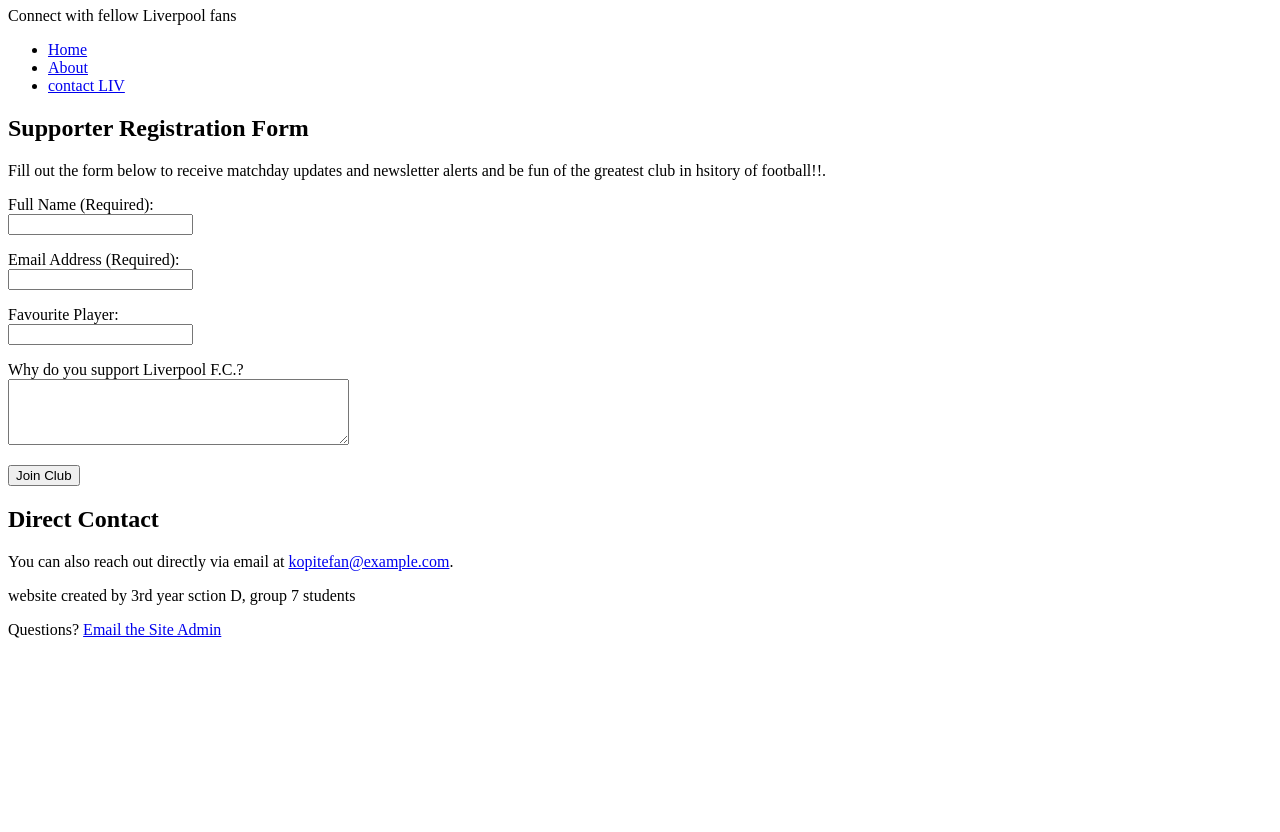
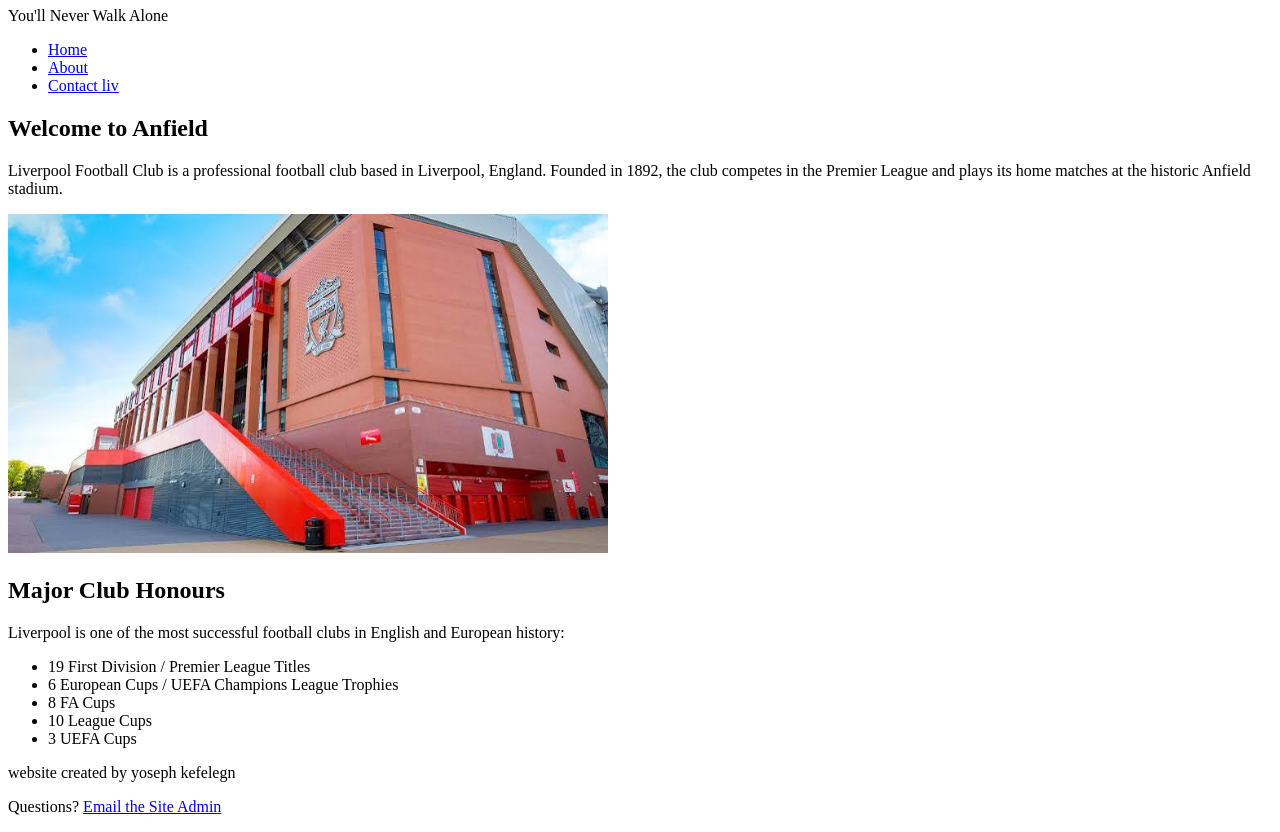
Before and after one commit to yosi953/web_project1, a plain HTML site: page index.html in a window 1280 px wide. Shown: the part 73-905 px from the top of the page. Before the commit the page ends 800 px from the top, so only its background shows below. Drawn offline with Linux system fonts and the light colour scheme.

Commit message:
Update homepage and add contact page with supporter registration form

```diff
--- a/index.html
+++ b/index.html
@@ -2,62 +2,44 @@
 <html lang="en">
 <head>
   <meta charset="UTF-8">
-  <title>Liverpool F.C. - Fan Club &amp; Contact</title>
+  <title>Liverpool F.C. - Home</title>
 </head>
 <body>
 
   <header>
-    <h1>Join the Supporters Club</h1>
-    <p>Connect with fellow Liverpool fans</p>
+    <h1>Liverpool Football Club</h1>
+    <p>You'll Never Walk Alone</p>
     <nav>
       <ul>
-        <li><a href="../index.html">Home</a></li>
-        <li><a href="about.html">About</a></li>
-        <li><a href="contact.html">contact LIV</a></li>
+        <li><a href="index.html">Home</a></li>
+        <li><a href="pages/about.html">About </a></li>
+        <li><a href="pages/contact.html">Contact liv</a></li>
       </ul>
     </nav>
   </header>
 
-    <main>
+  <main>
     <section>
-      <h2>Supporter Registration Form</h2>
-      <p>Fill out the form below to receive matchday updates and newsletter alerts and be fun of the greatest club in hsitory of football!!.</p>
-
-      <form action="#" method="post">
-        <p>
-          <label for="fullname">Full Name (Required):</label><br>
-          <input type="text" id="fullname" name="fullname" required>
-        </p>
-
-        <p>
-          <label for="email">Email Address (Required):</label><br>
-          <input type="email" id="email" name="email" required>
-        </p>
-
-        <p>
-          <label for="favplayer">Favourite Player:</label><br>
-          <input type="text" id="favplayer" name="favplayer">
-        </p>
-
-        <p>
-          <label for="message">Why do you support Liverpool F.C.?</label><br>
-          <textarea id="message" name="message" rows="4" cols="40"></textarea>
-        </p>
-
-        <p>
-          <button type="submit">Join Club</button>
-        </p>
-      </form>
+      <h2>Welcome to Anfield</h2>
+      <p>Liverpool Football Club is a professional football club based in Liverpool, England. Founded in 1892, the club competes in the Premier League and plays its home matches at the historic Anfield stadium.</p>
+      <img src="images/anfield.jpg" alt="View of the Anfield stadium pitch and stands" width="600">
     </section>
 
     <section>
-      <h2>Direct Contact</h2>
-      <p>You can also reach out directly via email at <a href="mailto:kopitefan@example.com">kopitefan@example.com</a>.</p>
+      <h2>Major Club Honours</h2>
+      <p>Liverpool is one of the most successful football clubs in English and European history:</p>
+      <ul>
+        <li>19 First Division / Premier League Titles</li>
+        <li>6 European Cups / UEFA Champions League Trophies</li>
+        <li>8 FA Cups</li>
+        <li>10 League Cups</li>
+        <li>3 UEFA Cups</li>
+      </ul>
     </section>
   </main>
 
   <footer>
-    <p>website created by 3rd year sction D, group 7 students</p>
+    <p>website created by yoseph kefelegn</p>
     <p>Questions? <a href="mailto:kopitefan@example.com">Email the Site Admin</a></p>
   </footer>
 
```
Also changed, not shown: pages/about.html (+5 -4 lines), pages/contact.html (+65 -0 lines).
